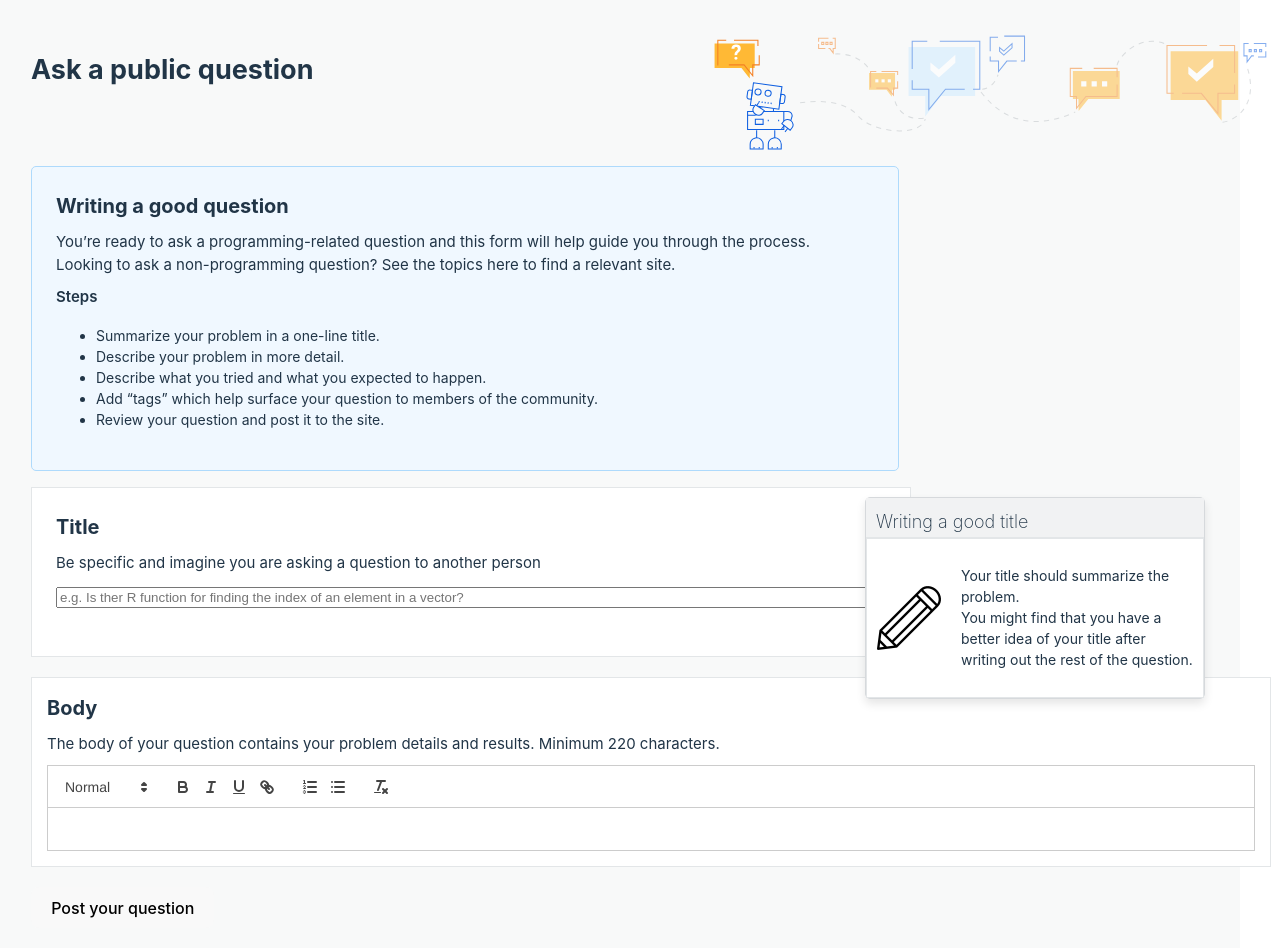
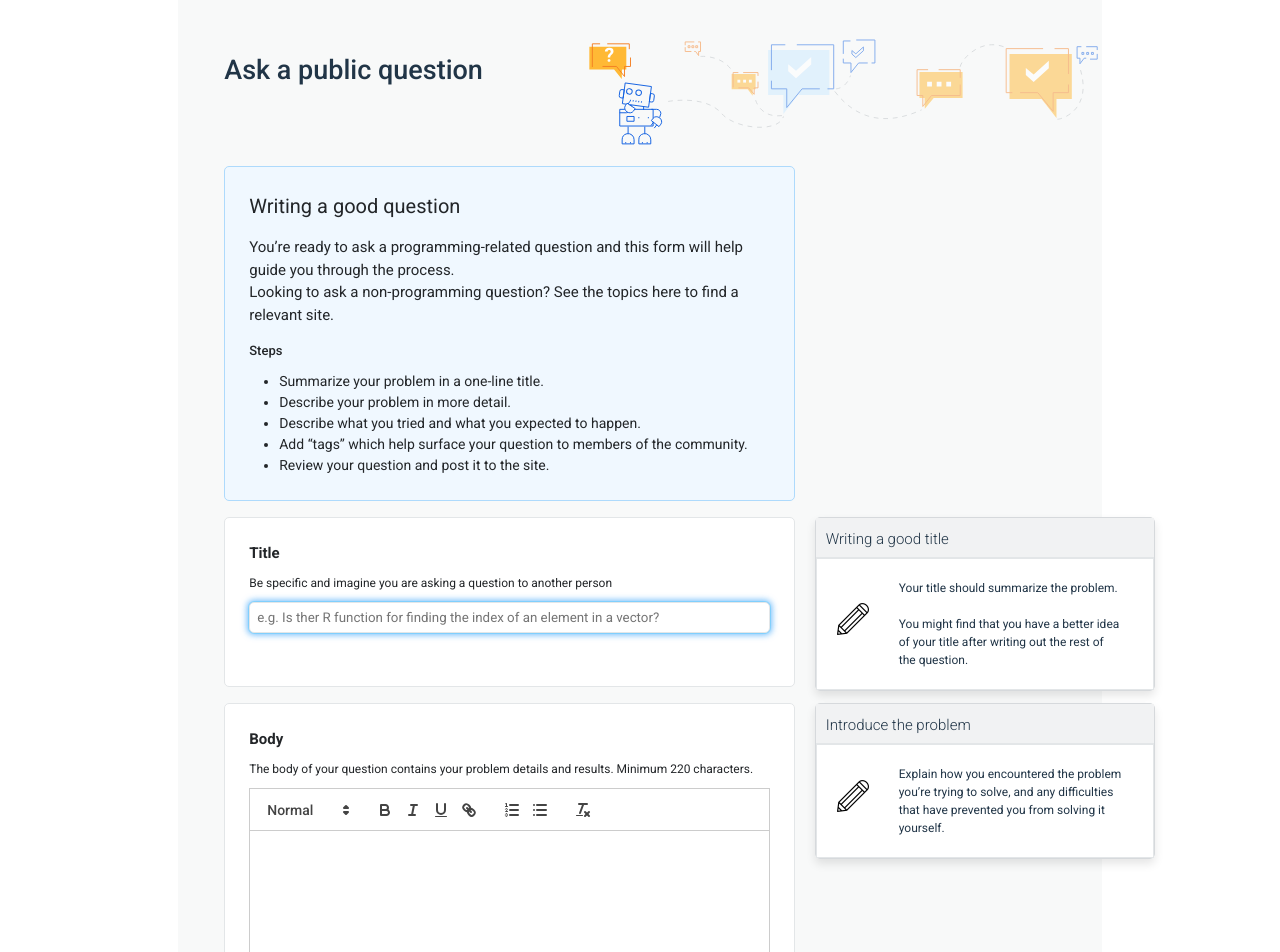
Before and after one commit to codestates-seb/seb44_pre_026, a React (Vite) app in the folder client/: page / in a window 1280 px wide. Shown: the top 952 px of the page. Built offline with nearby package versions, Linux system fonts and the light colour scheme.

Commit message:
feat: 질문 등록 페이지 기초 작업 완료

```diff
--- a/client/src/App.css
+++ b/client/src/App.css
@@ -1,6 +1,9 @@
+@import url("https://fonts.googleapis.com/css2?family=Roboto:wght@300;400;500;700;900&display=swap");
+
 body {
-  margin: 0;
-  padding: 0;
+  height: 100%;
+  display: flex;
+  flex-direction: column;
 }
 
 button:hover {
@@ -8,7 +11,10 @@ button:hover {
 }
 
 * {
+  margin: 0;
+  padding: 0;
   box-sizing: border-box;
+  font-family: "Roboto", sans-serif;
 
   /* 파란버튼 기본, 호버, 선택 */
   --blue-button: var(--blue-500);
--- a/client/src/components/QuestionBody/QuestionBody.tsx
+++ b/client/src/components/QuestionBody/QuestionBody.tsx
@@ -1,4 +1,5 @@
 import TextEditor from "../TextEditor/TextEditor";
+import QuestionTip from "../QuestionTip/QuestionTip";
 import * as S from "./style";
 
 interface BodyProps {
@@ -6,7 +7,12 @@ interface BodyProps {
 }
 
 function QuestionBody({ setBodyValue }: BodyProps) {
+  const TipTitle = "Introduce the problem";
+  const TipText =
+    "Explain how you encountered the problem you’re trying to solve, and any difficulties that have prevented you from solving it yourself.";
+
   return (
+    <S.Container>
       <S.InputBodyLayout>
         <S.SubHeading>Body</S.SubHeading>
         <S.SubContent>
@@ -15,6 +21,8 @@ function QuestionBody({ setBodyValue }: BodyProps) {
         </S.SubContent>
         <TextEditor setBodyValue={setBodyValue} />
       </S.InputBodyLayout>
+      <QuestionTip TipTitle={TipTitle} TipText={TipText} />
+    </S.Container>
   );
 }
 
--- a/client/src/components/QuestionBody/style.ts
+++ b/client/src/components/QuestionBody/style.ts
@@ -1,19 +1,26 @@
 import { styled } from "styled-components";
+
+export const Container = styled.article`
+  display: flex;
+  width: 100%;
+  height: 350px;
+`;
 
 export const InputBodyLayout = styled.div`
   border: 1px solid var(--black-075);
-  width: 100%;
-  padding: 15px;
-  margin: 20px 0px;
+  min-width: 65%;
+  padding: 24px;
   background-color: #fff;
+  color: var(--black-800);
+  border-radius: 5px;
 `;
 
 export const SubHeading = styled.div`
-  font-size: 20px;
+  font-size: 15px;
   font-weight: bold;
 `;
 
 export const SubContent = styled.div`
   margin: 10px 0px;
-  font-size: 15px;
+  font-size: 12px;
 `;
--- a/client/src/components/QuestionNotice/style.ts
+++ b/client/src/components/QuestionNotice/style.ts
@@ -6,10 +6,14 @@ export const QuestionNotice = styled.div`
   background-color: var(--blue-050);
   border: 1px solid var(--blue-200);
   border-radius: 5px;
-  /* width: 460.6px; */
   padding: 24px;
-  width: 70%;
+  width: 65%;
   margin: 16px 0;
+  color: var(--black-800);
+
+  & ul {
+    padding-left: 30px;
+  }
 
   & li {
     font-size: 14px;
@@ -18,15 +22,15 @@ export const QuestionNotice = styled.div`
 
 export const SubHeading = styled.div`
   font-size: 20px;
-  font-weight: bold;
 `;
 
 export const SubStep = styled.span`
-  font-size: 15px;
-  font-weight: 600;
+  font-size: 13px;
+  font-weight: 500;
+  margin-bottom: 10px;
 `;
 
 export const SubContent = styled.div`
-  margin: 10px 0px;
+  margin: 15px 0px;
   font-size: 15px;
 `;
--- a/client/src/components/QuestionTip/QuestionTip.tsx
+++ b/client/src/components/QuestionTip/QuestionTip.tsx
@@ -1,17 +1,18 @@
 import * as S from "./style";
 
-function QuestionTip() {
+interface TipProps {
+  TipTitle: string;
+  TipText: string;
+}
+
+function QuestionTip({ TipTitle, TipText }: TipProps) {
   return (
     <S.Article>
       <S.TipLayout>
-        <S.TipTitle>Writing a good title</S.TipTitle>
+        <S.TipTitle>{TipTitle}</S.TipTitle>
         <S.TipTextBox>
           <S.TipIcon />
-          <S.TipText>
-            Your title should summarize the problem.
-            <br /> You might find that you have a better idea of your title
-            after writing out the rest of the question.
-          </S.TipText>
+          <S.TipText>{TipText}</S.TipText>
         </S.TipTextBox>
       </S.TipLayout>
     </S.Article>
--- a/client/src/components/QuestionTip/style.ts
+++ b/client/src/components/QuestionTip/style.ts
@@ -2,12 +2,10 @@ import { styled } from "styled-components";
 import pencil from "../../assets/pencil.png";
 
 export const Article = styled.article`
-  width: 20%;
-  height: 170px;
+  width: 100%;
   display: flex;
-  flex-direction: column;
-  align-items: center;
-  /* padding-top: 450px; */
+  align-items: start;
+  margin-left: 10px;
   @media screen and (max-width: 1000px) {
     display: none;
   }
@@ -19,7 +17,7 @@ export const TipLayout = styled.div`
   border-radius: 5px;
   flex-shrink: 0;
   box-shadow: 0px 5px 10px 0px rgba(0, 0, 0, 0.1);
-  margin: 10px;
+  margin: 0 10px;
 
   @media screen and (max-width: 1000px) {
     display: none;
@@ -27,8 +25,8 @@ export const TipLayout = styled.div`
 `;
 
 export const TipTitle = styled.div`
-  font-size: 18px;
-  font-weight: 200;
+  font-size: 15px;
+  font-weight: 300;
   height: 40px;
   padding: 10px;
   border-bottom: 1px solid var(--black-075);
@@ -37,25 +35,28 @@ export const TipTitle = styled.div`
 
 export const TipTextBox = styled.div`
   width: 100%;
-  height: 160px;
   display: flex;
+  justify-content: center;
   align-items: center;
-  padding: 10px;
+  padding: 20px;
   background-color: #fff;
   border: 1px solid var(--black-075);
 `;
 
 export const TipIcon = styled.div`
-  width: 64px;
-  height: 64px;
+  width: 32px;
+  height: 32px;
   background: url(${pencil}) center no-repeat;
   background-size: cover;
-  margin-right: 10px;
+  padding: 0 10px;
+  margin-bottom: 10px;
+  margin-right: 20px;
 `;
 
 export const TipText = styled.div`
   width: 100px;
-  font-size: 14px;
-  flex-grow: 3;
-  margin-left: 10px;
+  font-size: 12px;
+  flex-grow: 1;
+  padding: 0 10px;
+  white-space: pre-line;
 `;
--- a/client/src/components/QuestionTitle/QuestionTitle.tsx
+++ b/client/src/components/QuestionTitle/QuestionTitle.tsx
@@ -4,6 +4,12 @@ import QuestionTip from "../QuestionTip/QuestionTip";
 interface TitleProps {
   setTitleValue: React.Dispatch<React.SetStateAction<string>>;
 }
+
+const TipTitle = "Writing a good title";
+const TipText =
+  "Your title should summarize the problem." +
+  "\n\n" +
+  "You might find that you have a better idea of your title after writing out the rest of the question.";
 
 function QuestionTitle({ setTitleValue }: TitleProps) {
   return (
@@ -18,9 +24,10 @@ function QuestionTitle({ setTitleValue }: TitleProps) {
             type="text"
             placeholder="e.g. Is ther R function for finding the index of an element in a vector?"
             onChange={e => setTitleValue(e.target.value)}
+            autoFocus
           />
         </S.InputTitleLayout>
-        <QuestionTip />
+        <QuestionTip TipTitle={TipTitle} TipText={TipText} />
       </S.Container>
     </>
   );
--- a/client/src/components/QuestionTitle/style.ts
+++ b/client/src/components/QuestionTitle/style.ts
@@ -4,25 +4,36 @@ export const Container = styled.article`
   display: flex;
   width: 100%;
   height: 170px;
+  margin-bottom: 16px;
 `;
 
 export const InputTitleLayout = styled.div`
   border: 1px solid var(--black-075);
-  width: 55rem;
+  min-width: 65%;
   padding: 24px;
   background-color: #fff;
+  color: var(--black-800);
+  border-radius: 5px;
 `;
 
 export const InputTitle = styled.input`
   width: 100%;
+  padding: 7px;
+  border: 1px solid var(--black-075);
+  border-radius: 5px;
+
+  &:focus {
+    outline: 1px solid rgba(0, 195, 255, 0.2);
+    box-shadow: 0 0 6px 2px rgba(4, 137, 247, 0.555);
+  }
 `;
 
 export const SubHeading = styled.div`
-  font-size: 20px;
+  font-size: 15px;
   font-weight: bold;
 `;
 
 export const SubContent = styled.div`
   margin: 10px 0px;
-  font-size: 15px;
+  font-size: 12px;
 `;
--- a/client/src/components/TextEditor/TextEditor.tsx
+++ b/client/src/components/TextEditor/TextEditor.tsx
@@ -10,7 +10,7 @@ function TextEditor({ setBodyValue }: EditorProps) {
     setBodyValue(e);
   };
 
-  return <ReactQuill onChange={onChangeHandler} />;
+  return <ReactQuill onChange={onChangeHandler} style={{ height: "210px" }} />;
 }
 
 export default TextEditor;
--- a/client/src/pages/AskQuestion.tsx
+++ b/client/src/pages/AskQuestion.tsx
@@ -4,6 +4,11 @@ import QuestionTitle from "../components/QuestionTitle/QuestionTitle";
 
 import * as S from "./style";
 import { useState } from "react";
+import { Link } from "react-router-dom";
+
+// TODO: Submit API 통신
+// TODO: 텍스트 에디터 focus
+// TODO: focus 대상만 Tip 노출되도록 조건 걸기
 
 function AskQuestion() {
   const [titleValue, setTitleValue] = useState<string>("");
@@ -23,17 +28,15 @@ function AskQuestion() {
           <S.TitleImage />
         </S.Header>
         <QuestionNotice />
-        <S.FormLayout>
-          <form onSubmit={e => submitHandler(e)}>
+        <S.FormLayout onSubmit={e => submitHandler(e)}>
           <QuestionTitle setTitleValue={setTitleValue} />
           <QuestionBody setBodyValue={setBodyValue} />
           <S.ButtonLayout>
             <button type="submit">Post your question</button>
-              {/* <Link to="#">
+            {/* <Link to="/">
               <button>Discard draft</button>
             </Link> */}
           </S.ButtonLayout>
-          </form>
         </S.FormLayout>
       </S.QuestionLayout>
     </S.Section>
--- a/client/src/pages/style.ts
+++ b/client/src/pages/style.ts
@@ -4,9 +4,7 @@ import backgroundImage from "../assets/background.svg";
 export const Section = styled.section`
   display: flex;
   width: 100%;
-  flex-direction: column;
   justify-content: center;
-  align-items: center;
   background-color: hsl(210deg 10.63% 97.52%);
 `;
 
@@ -22,9 +20,6 @@ export const QuestionLayout = styled.article`
   padding-top: 20px;
   display: flex;
   flex-direction: column;
-  justify-content: center;
-  /* align-items: center; */
-  align-items: flex-start;
   margin-left: 5%;
 
   @media screen and (max-width: 1000px) {
@@ -34,8 +29,7 @@ export const QuestionLayout = styled.article`
 
 export const QuestionTitle = styled.div`
   font-size: 27px;
-  font-weight: bold;
-  /* width: 460.6px; */
+  font-weight: 500;
   width: 100%;
   margin-bottom: 10px;
   text-align: start;
@@ -45,15 +39,33 @@ export const QuestionTitle = styled.div`
 export const TitleImage = styled.img.attrs({
   src: `${backgroundImage}`,
 })`
-  width: 50%;
+  width: 60%;
 `;
 
-export const FormLayout = styled.div`
+export const FormLayout = styled.form`
   display: flex;
+  flex-direction: column;
+  width: 100%;
 `;
 
 export const ButtonLayout = styled.div`
   display: flex;
   width: 50%;
   margin: 20px 0px;
+
+  & > button {
+    margin-left: calc(4px * 1);
+    display: inline-block;
+    background-color: var(--blue-button);
+    color: var(--white);
+    font-size: 13px;
+    padding: 6.5px 9px;
+    border-radius: 4px;
+    box-shadow: inset 0 1px 0 0 hsla(0, 0%, 100%, 0.4);
+    border: 1px solid hsl(205, 41%, 63%);
+
+    &:hover {
+      background-color: var(--blue-button-hover);
+    }
+  }
 `;
```
Lines whose indentation alone changed are shown as unchanged.
